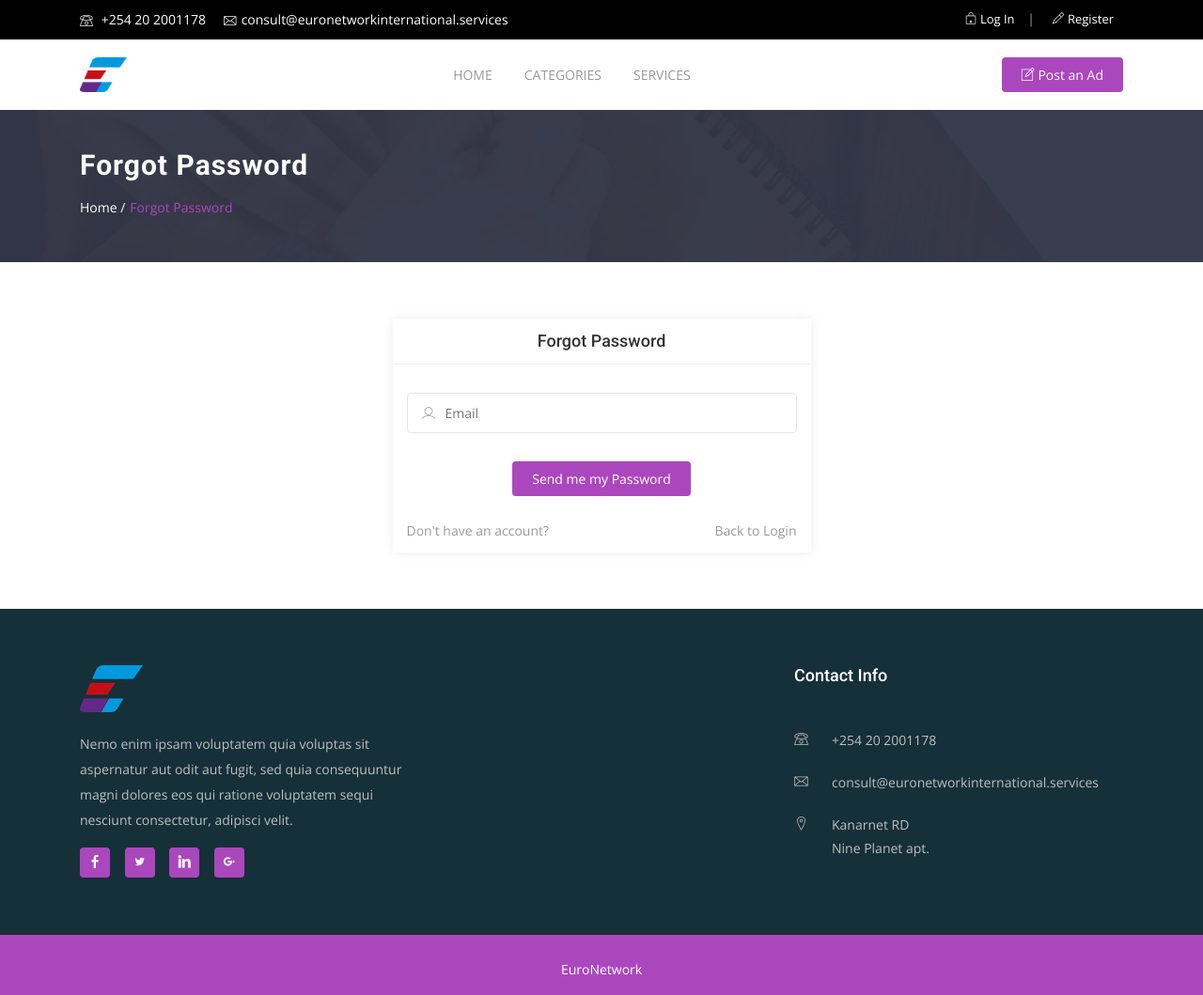
After one commit to venkatesh73/classified, a Django app: template core/templates/forgot-password.html in a window 1280 px wide. The commit adds this page. Shown: the whole page at 94% size. Run offline with Django 3.2, Linux system fonts and the light colour scheme; the template is opened without the code that fills it, so the values that code supplies are empty; some libraries are stand-ins or nearby versions; some web fonts are replaced.

Commit message:
Fixed Bugs

```diff
--- a/classified/urls.py
+++ b/classified/urls.py
@@ -24,6 +24,7 @@ urlpatterns = [
     path('signup/', views.signup, name="signup"),
     path('signin/', views.signin, name="signin"),
     path('signout/', views.signout, name="signout"),
+    path('forgot-password/', views.reset_password, name="Forgot Password"),
     path('classifieds/', views.classifieds, name="classifieds"),
     path('classifieds/<int:id>/info', views.post_info, name="post_info"),
     path('post/', views.post_classifieds, name="Post Classifieds"),
--- /dev/null
+++ b/core/templates/forgot-password.html
@@ -0,0 +1,57 @@
+{% load static %}
+<!DOCTYPE html>
+<html lang="en">
+{% include 'common/header.html' %}
+<body>
+    <header id="header-wrap">
+        {% include 'common/navbar.html' %}
+    </header>
+    <div class="page-header" style="background: url(assets/img/banner1.jpg);">
+        <div class="container">
+            <div class="row">
+                <div class="col-md-12">
+                    <div class="breadcrumb-wrapper">
+                        <h2 class="product-title">Forgot Password</h2>
+                        <ol class="breadcrumb">
+                            <li><a href="#">Home /</a></li>
+                            <li class="current">Forgot Password</li>
+                        </ol>
+                    </div>
+                </div>
+            </div>
+        </div>
+    </div>
+    <section class="section-padding">
+        <div class="container">
+            <div class="row justify-content-center">
+                <div class="col-lg-5 col-md-12 col-xs-12">
+                    <div class="forgot login-area">
+                        <h3>
+                            Forgot Password
+                        </h3>
+                        <form role="form" class="login-form">
+                            <div class="form-group">
+                                <div class="input-icon">
+                                    <i class="icon lni-user"></i>
+                                    <input type="text" id="sender-email" class="form-control" name="email"
+                                        placeholder="Email">
+                                </div>
+                            </div>
+                            <div class="text-center">
+                                <button class="btn btn-common log-btn">Send me my Password</button>
+                            </div>
+                            <div class="form-group mt-4">
+                                <ul class="form-links">
+                                    <li class="float-left"><a href="/signup">Don't have an account?</a></li>
+                                    <li class="float-right"><a href="/signin">Back to Login</a></li>
+                                </ul>
+                            </div>
+                        </form>
+                    </div>
+                </div>
+            </div>
+        </div>
+    </section>
+    {% include 'common/footer.html' %}
+</body>
+</html>
--- a/core/views.py
+++ b/core/views.py
@@ -58,6 +58,9 @@ def signout(request):
     logout(request)
     return HttpResponseRedirect('/')
 
+def reset_password(request):
+    return render(request, 'forgot-password.html', {})
+
 @login_required(login_url='signin')
 def dashboard(request):
     return render(request, 'dashboard.html', {})
@@ -105,11 +108,11 @@ def post_info(request, id):
 def post_classifieds(request):
     if request.method == "POST":
         form  = CreatePostForm(request.POST, request.FILES)
-        print(request.FILES.getlist('classifieds_media'))
         if form.is_valid():
             post_details = form.save(commit=False)
             post_details.user_id = request.user.id
             post_details.save()
+            form.save_m2m()
             files = request.FILES.getlist('classifieds_media')
             for media in files:
                 file_path = handle_uploaded_file(media)
```
Also changed, not shown: core/forms/post_form.py (+18 -0 lines), core/templates/ads-details.html (+12 -6 lines), core/templates/post_classifieds.html (+7 -2 lines), core/static/classifieds_media/56e72493-12d9-416c-8153-70ae7dffef16.jpg (deleted), core/static/classifieds_media/b3bc18c6-8a14-468d-b984-ef2e909222d6.jpg (deleted), 7 other files.
